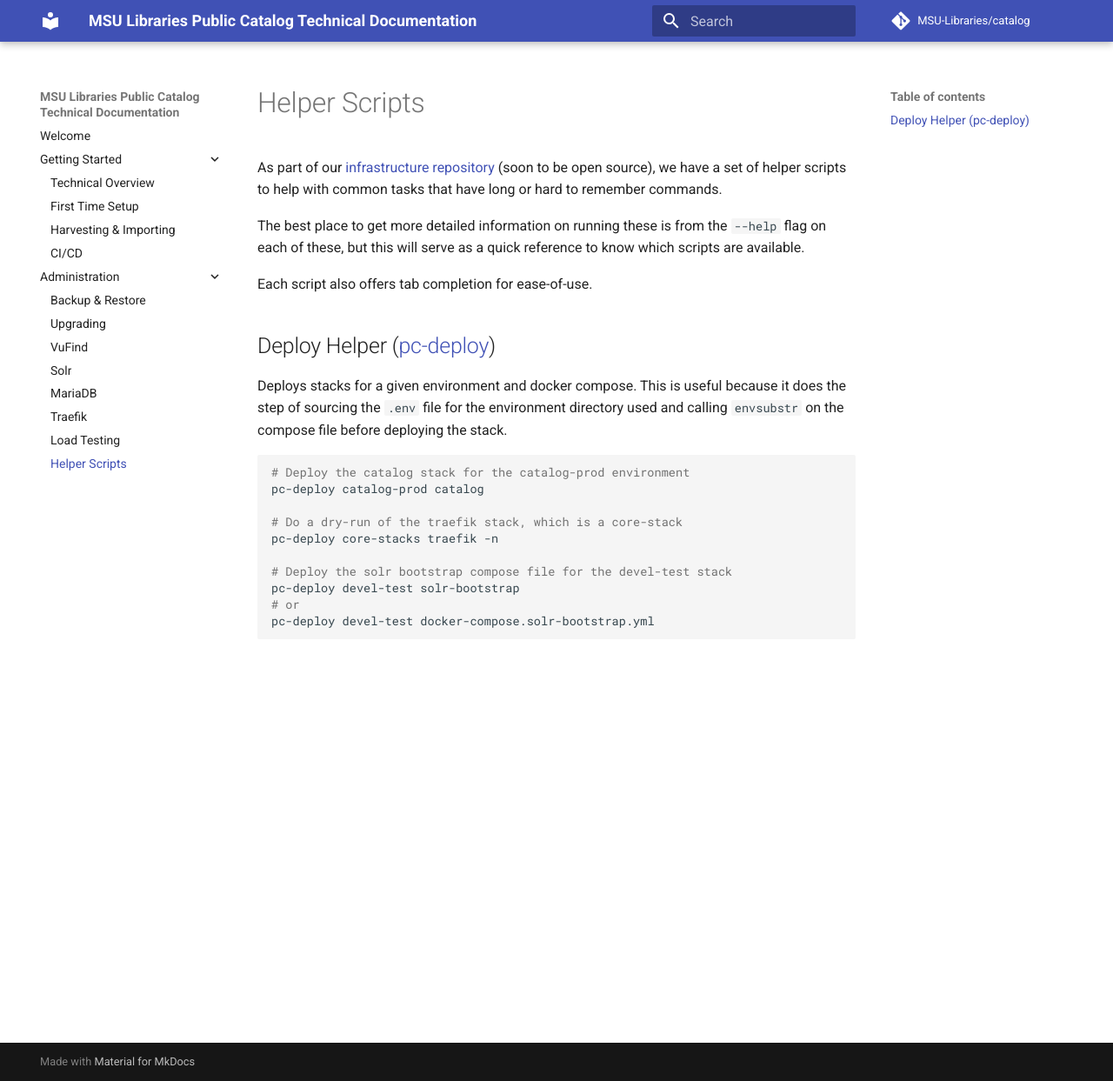
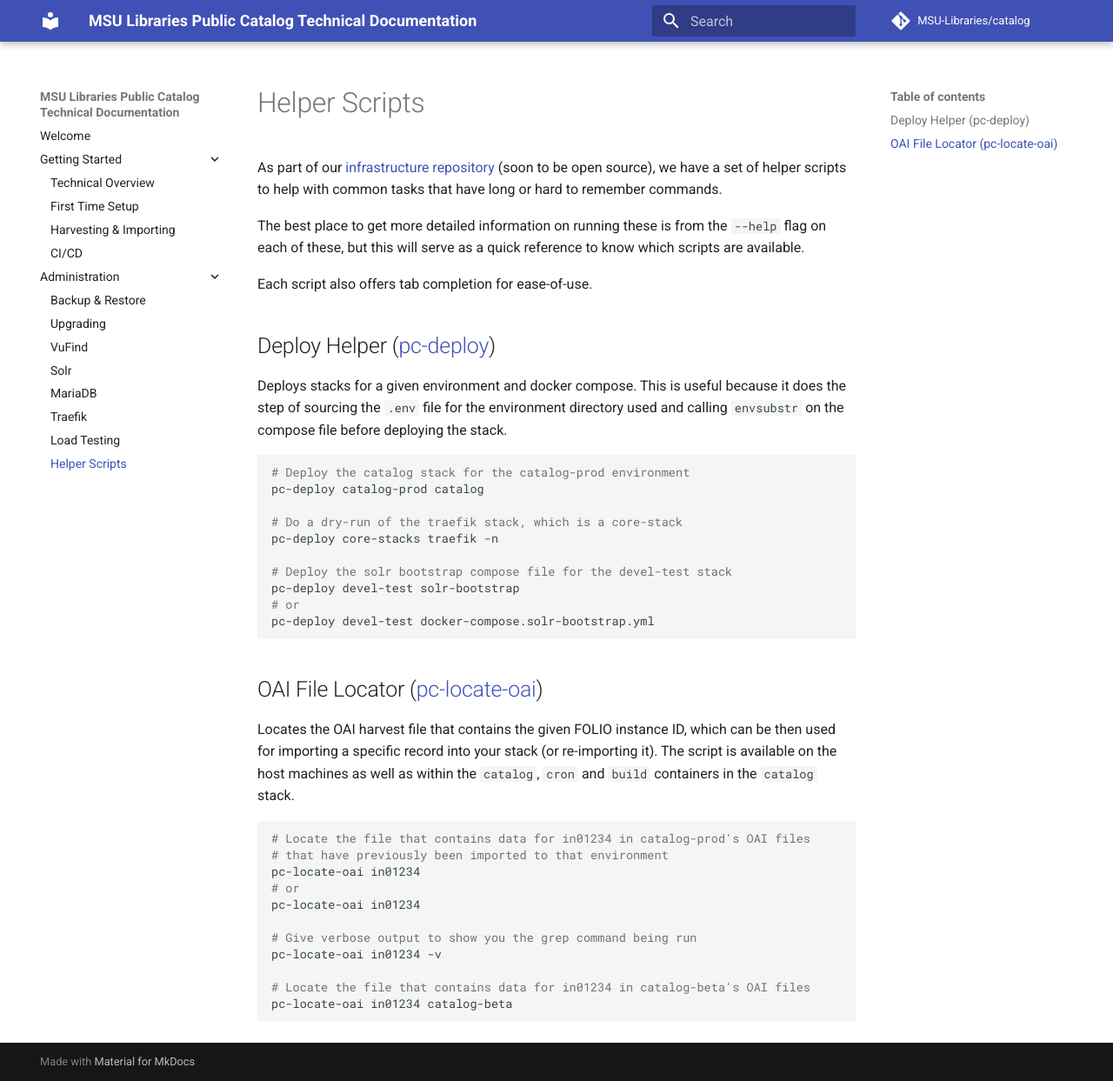
Before and after one commit to MSU-Libraries/catalog, an MkDocs documentation site: the page built from docs/helper-scripts.md, in a window 1280 px wide and 1243 px high. Shown: the whole window at 87% size. Built offline with MkDocs 1.6.1 and Material for MkDocs 9.7.7, drawn with Linux system fonts in a browser that asks for light colours; comment, search, counter and statistics services are not loaded.

Commit message:
Add pc-locate-oai into the catalog stack containers

````diff
--- a/docker-compose.build.yml
+++ b/docker-compose.build.yml
@@ -10,6 +10,8 @@
     volumes:
       - logs:/mnt/logs
       - /mnt/shared:/mnt/shared:rw
+      - /usr/local/bin/pc-locate-oai:/usr/local/bin/pc-locate-oai:ro
+      - /etc/bash_completion.d/pc-locate-oai:/etc/bash_completion.d/pc-locate-oai:ro
       # Requires rw so it can restore from backups
       - /mnt/shared/alpha-browse/${STACK_NAME}:/mnt/alpha-browse:ro
     networks:
--- a/docker-compose.catalog.yml
+++ b/docker-compose.catalog.yml
@@ -13,6 +13,8 @@
       - /mnt/shared/config/BannerNotices.yaml:/mnt/shared/config/BannerNotices.yaml:ro
       - /mnt/shared/config/LocationNotices.yaml:/mnt/shared/config/LocationNotices.yaml:ro
       - vufind_cache:/mnt/vufind_cache
+      - /usr/local/bin/pc-locate-oai:/usr/local/bin/pc-locate-oai:ro
+      - /etc/bash_completion.d/pc-locate-oai:/etc/bash_completion.d/pc-locate-oai:ro
     networks:
       - public
       - internal
@@ -117,6 +119,8 @@
     volumes:
       - logs:/mnt/logs
       - /mnt/shared:/mnt/shared:rw
+      - /usr/local/bin/pc-locate-oai:/usr/local/bin/pc-locate-oai:ro
+      - /etc/bash_completion.d/pc-locate-oai:/etc/bash_completion.d/pc-locate-oai:ro
       # Requires rw so it can restore from backups
       - /mnt/shared/alpha-browse/${STACK_NAME}:/mnt/alpha-browse:rw
     networks:
--- a/docs/helper-scripts.md
+++ b/docs/helper-scripts.md
@@ -26,3 +26,22 @@
 # or
 pc-deploy devel-test docker-compose.solr-bootstrap.yml
 ```
+
+## OAI File Locator ([pc-locate-oai](https://gitlab.msu.edu/msu-libraries/devops/catalog-infrastructure/-/blob/main/configure-playbook/roles/deploy-helper-scripts/files/pc-locate-oai?ref_type=heads))
+Locates the OAI harvest file that contains the given FOLIO instance ID, which can be then used for
+importing a specific record into your stack (or re-importing it). The script is available on the host
+machines as well as within the `catalog`, `cron` and `build` containers in the `catalog` stack.
+
+```bash
+# Locate the file that contains data for in01234 in catalog-prod's OAI files
+# that have previously been imported to that environment
+pc-locate-oai in01234
+# or
+pc-locate-oai in01234
+
+# Give verbose output to show you the grep command being run
+pc-locate-oai in01234 -v
+
+# Locate the file that contains data for in01234 in catalog-beta's OAI files
+pc-locate-oai in01234 catalog-beta
+```
````
Also changed, not shown: 1 other file.
